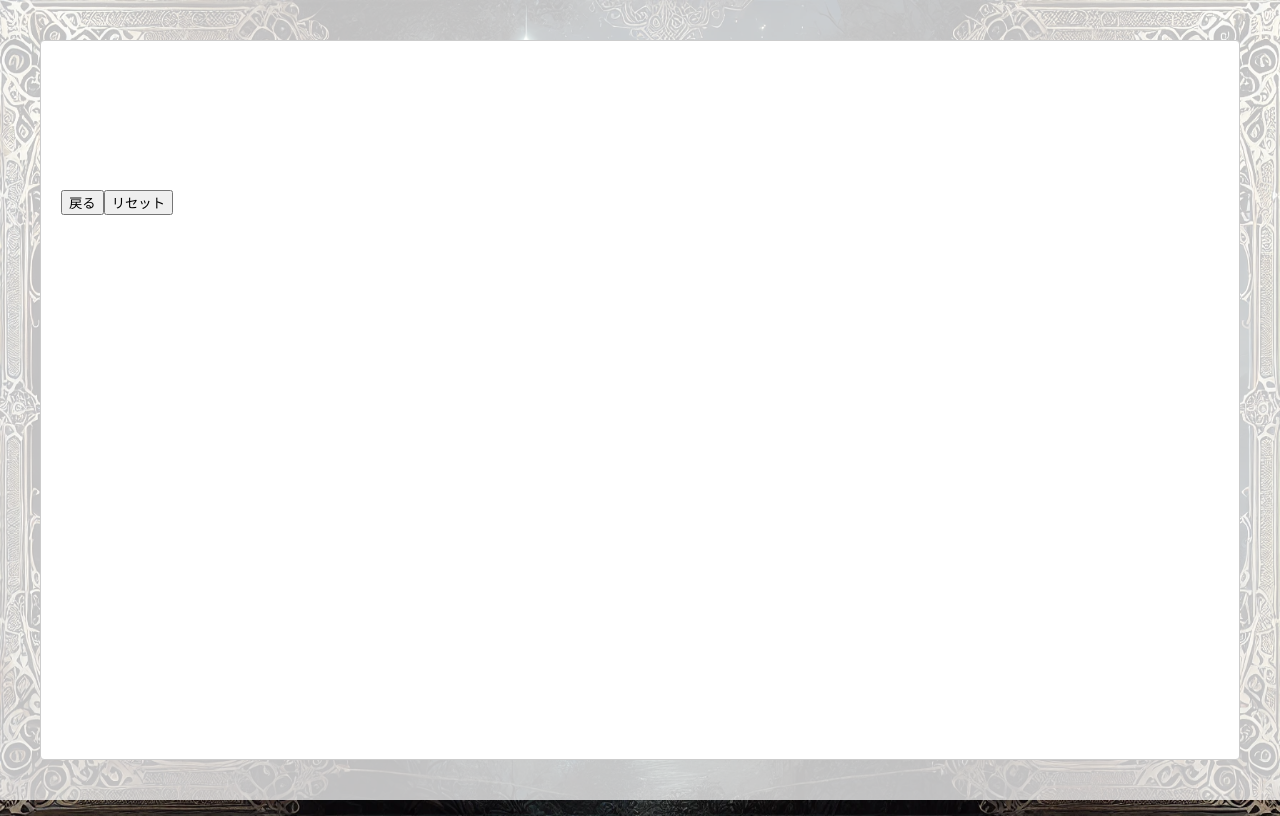
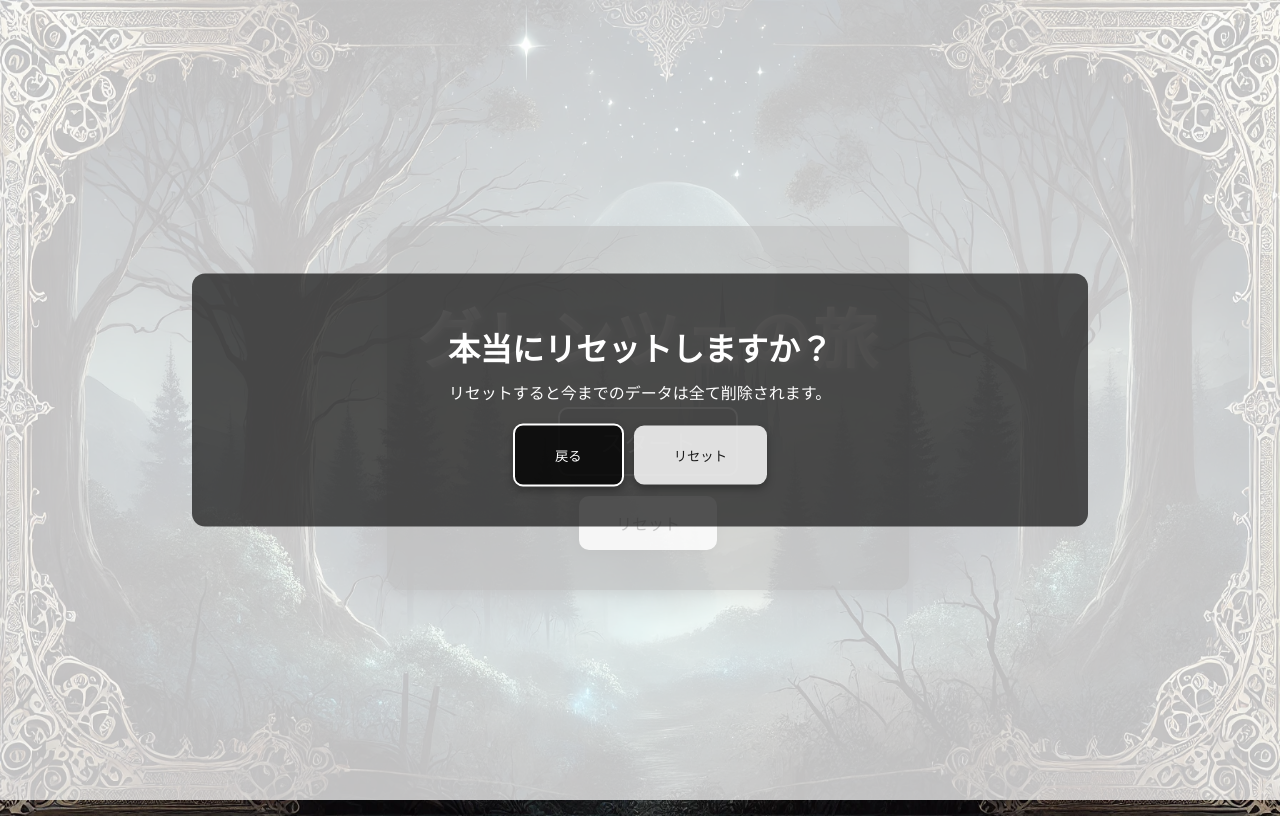
Before and after one commit to mitsui6969/BRAVO-front, a Next.js app: page / in a window 1280 px wide. Both pictures are taken after a click on the button "リセット". Built offline with nearby package versions, Linux system fonts and the light colour scheme.

Commit message:
モーダルのUI

```diff
--- a/src/app/page.js
+++ b/src/app/page.js
@@ -50,11 +50,13 @@ function Home()  {
 
                     <Button className='reset-button button-outline' onClick={() => setIsModalOpen(true)}>リセット</Button>
                 </div>
-                <Modal isOpen={isModalOpen}>
-                    <h1>本当にリセットしますか？</h1>
-                    <p>リセットすると今までのデータは全て削除されます。</p>
-                    <button onClick={() => setIsModalOpen(false)}>戻る</button>
-                    <button className='reset-true-Butotn' onClick={handleDeleteData}>リセット</button>
+                <Modal className='reset-modal' isOpen={isModalOpen}>
+                    <h1 className='reset-font'>本当にリセットしますか？</h1>
+                    <p className='reset-font'>リセットすると今までのデータは全て削除されます。</p>
+                    <div className='reset-modal-buttons'>
+                        <Button className='return-bun' onClick={() => setIsModalOpen(false)}>戻る</Button>
+                        <Button className='reset-true-Butotn button-outline' onClick={handleDeleteData}>リセット</Button>
+                    </div>
                 </Modal>
             </div>
         </div>
--- a/src/styles/home.css
+++ b/src/styles/home.css
@@ -5,6 +5,8 @@ body {
     width: 100%;
     background-image: url("/title.png");
     background-size: 100% 100%;
+    font-family: Arial, sans-serif; /* デフォルトフォント */
+    color: #ffffff; /* 全体のテキストカラー */
 }
 
 .container {
@@ -58,8 +60,35 @@ body {
     font-size: 1rem;
 }
 
-/* 全体のフォントと色調整 */
-body {
-    font-family: Arial, sans-serif; /* デフォルトフォント */
-    color: #ffffff; /* 全体のテキストカラー */
+.reset-modal {
+    position: absolute;
+    top: 50%;
+    left: 50%;
+    transform: translate(-50%, -50%);
+    padding: 40px 0;
+    width: 70vw;
+    text-align: center;
+    align-items: center;
+    align-content: center;
+    background-color: rgba(39, 39, 39, 0.799);
+    border-radius: 13px;
 }
+
+.reset-font {
+    padding: 0;
+    margin: 10px;
+}
+
+.reset-modal-buttons {
+    margin-top: 20px;
+}
+
+.return-bun {
+    padding: 20px 40px;
+    margin: 0 5px;
+}
+
+.reset-true-Butotn {
+    padding: 20px 40px;
+    margin: 0 5px;
+}
```
